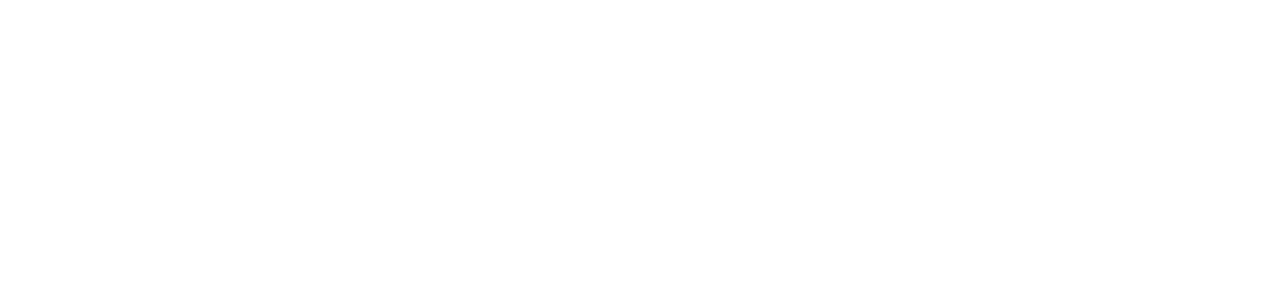
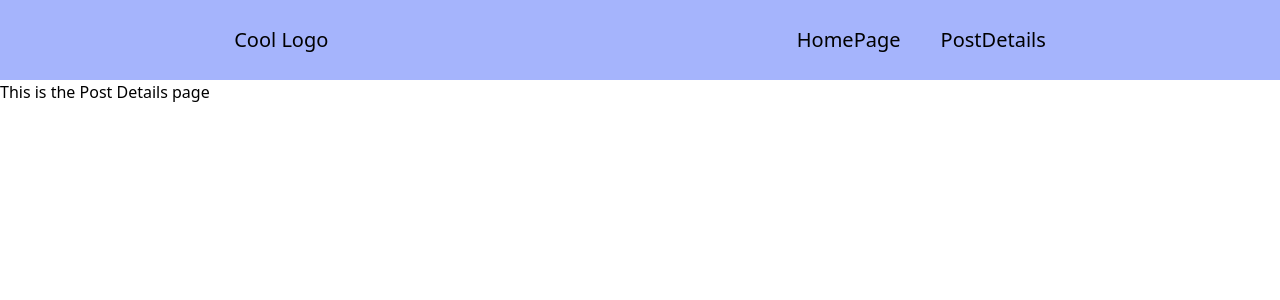
Before and after one commit to mark-elias/ReactAPI_Exercise.github.io, a React (Vite) app: page /ReactAPI_Exercise.github.io/postdetails in a window 1280 px wide. Shown: the top 300 px of the page. Built offline with nearby package versions, Linux system fonts and the light colour scheme.

Commit message:
PAST DUE - fixed vite.config wrong link

```diff
--- a/src/components/NavBar.tsx
+++ b/src/components/NavBar.tsx
@@ -7,15 +7,15 @@
   return (
     <nav className="flex justify-around bg-indigo-300 min-h-20 items-center text-xl ">
       <div>
-        <Link to={"/"}>Cool Logo</Link>
+        <Link to={"/ReactAPI_Exercise.github.io/"}>Cool Logo</Link>
       </div>
       <div>
         <ul className="flex gap-10">
           <li>
-            <Link to={"/"}>HomePage</Link>
+            <Link to={"/ReactAPI_Exercise.github.io/"}>HomePage</Link>
           </li>
           <li>
-            <Link to={"/postdetails"}>PostDetails</Link>
+            <Link to={"/ReactAPI_Exercise.github.io/postdetails"}>PostDetails</Link>
           </li>
         </ul>
       </div>
--- a/src/routing/routes.tsx
+++ b/src/routing/routes.tsx
@@ -8,16 +8,17 @@
 const router = createBrowserRouter(
   [
     {
-      path: "/",
+      path: "/ReactAPI_Exercise.github.io",
       element: <HomePage></HomePage>,
     },
+    { path: "/ReactAPI_Exercise.github.io/", element: <HomePage></HomePage> },
     {
-      path: "/postdetails",
+      path: "/ReactAPI_Exercise.github.io/postdetails",
       element: <PostDetails></PostDetails>,
     },
-  ],
+  ]
 
-  { basename: "https://github.com/mark-elias/ReactAPI_Exercise.github.io/blob/main/src/routing/HomePage.tsx" }
+  // { basename: "https://github.com/mark-elias/ReactAPI_Exercise.github.io/blob/main/src/routing/HomePage.tsx" }
 );
 
 export default router;
--- a/vite.config.ts
+++ b/vite.config.ts
@@ -3,6 +3,6 @@
 
 // https://vitejs.dev/config/
 export default defineConfig({
-  base: "/https://github.com/mark-elias/ReactAPI_Exercise.github.io",
+  base: "/ReactAPI_Exercise.github.io",
   plugins: [react()],
 })
```
